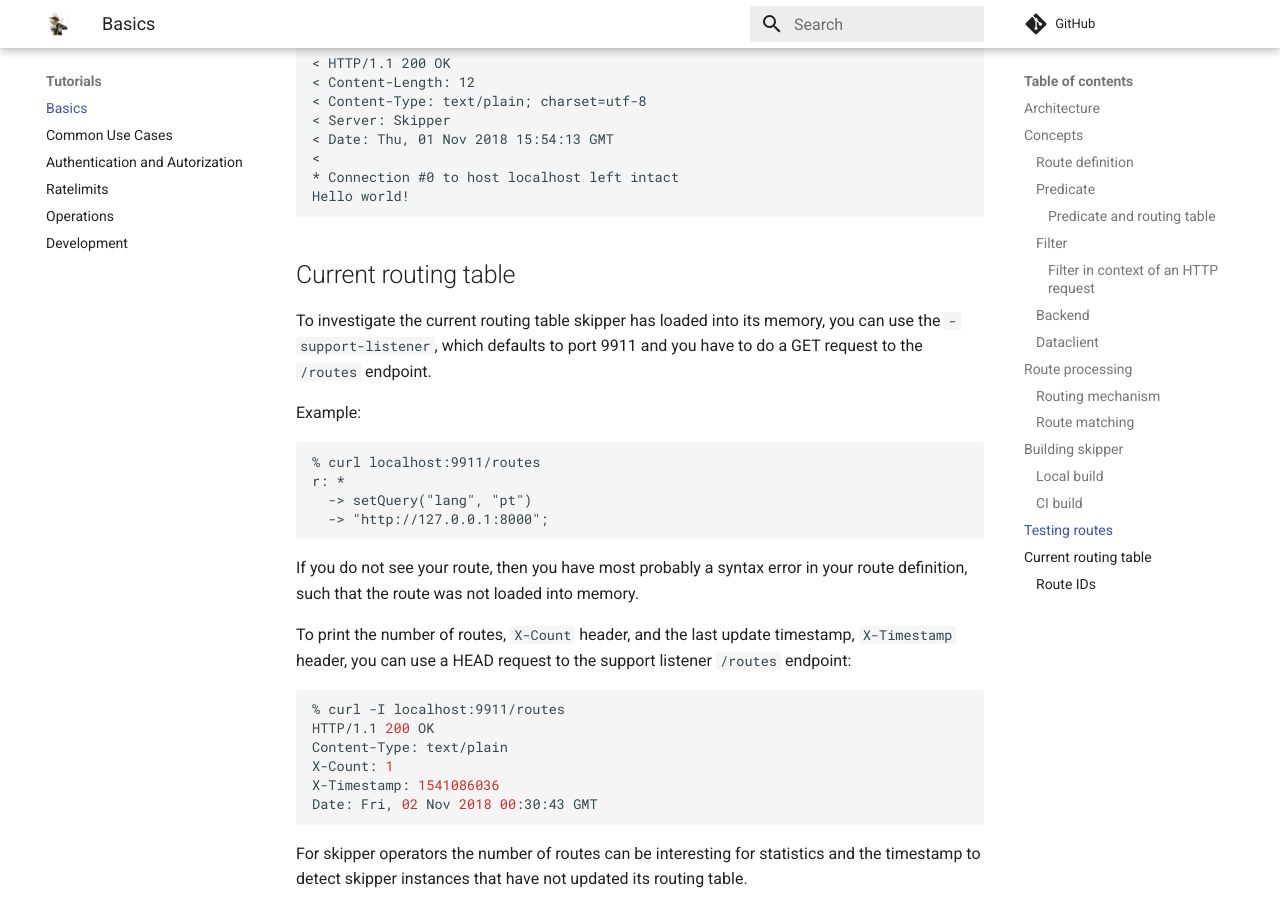
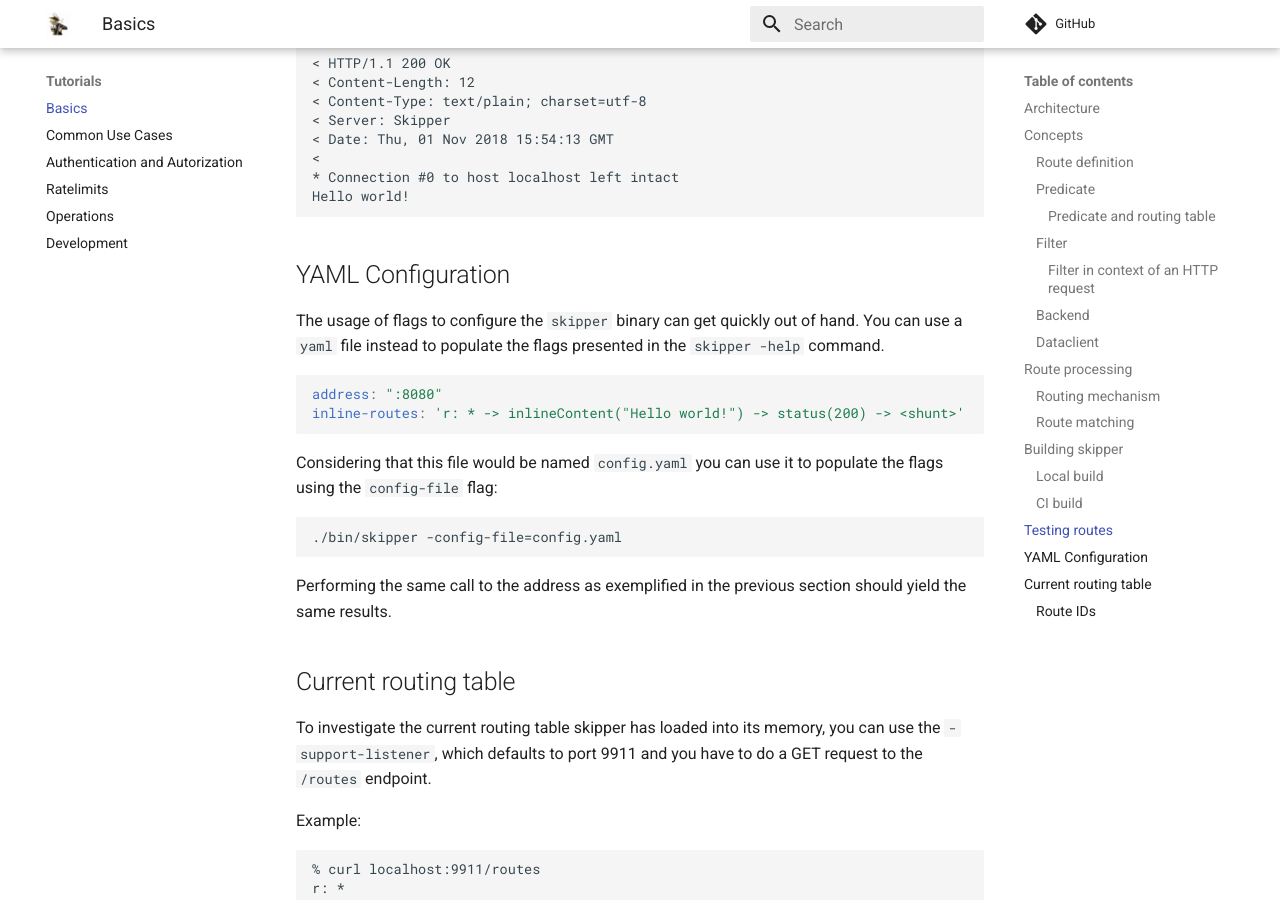
Before and after one commit to zalando/skipper, an MkDocs documentation site: the page built from docs/tutorials/basics.md, in a window 1280 px wide and 900 px high, scrolled down 8570 px. Built offline with MkDocs 1.6.1 and Material for MkDocs 9.7.7, drawn with Linux system fonts in a browser that asks for light colours; comment, search, counter and statistics services are not loaded.

Commit message:
adding a section of documentation to Basics and an yaml alternative at Plugins
Signed-off-by: Guilherme Oliveira <ghophp@gmail.com>

````diff
--- a/docs/tutorials/basics.md
+++ b/docs/tutorials/basics.md
@@ -312,6 +312,27 @@ Example client call to our defined proxy:
 Hello world!
 ```
 
+## YAML Configuration
+
+The usage of flags to configure the `skipper` binary can get quickly out
+of hand. You can use a `yaml` file instead to populate the flags presented
+in the `skipper -help` command.
+
+```yaml
+address: ":8080"
+inline-routes: 'r: * -> inlineContent("Hello world!") -> status(200) -> <shunt>'
+```
+
+Considering that this file would be named `config.yaml` you can use it to populate
+the flags using the `config-file` flag:
+
+```
+./bin/skipper -config-file=config.yaml
+```
+
+Performing the same call to the address as exemplified in the previous section should
+yield the same results.
+
 ## Current routing table
 
 To investigate the current routing table skipper has loaded into its
````
Also changed, not shown: docs/reference/plugins.md (+9 -0 lines).
